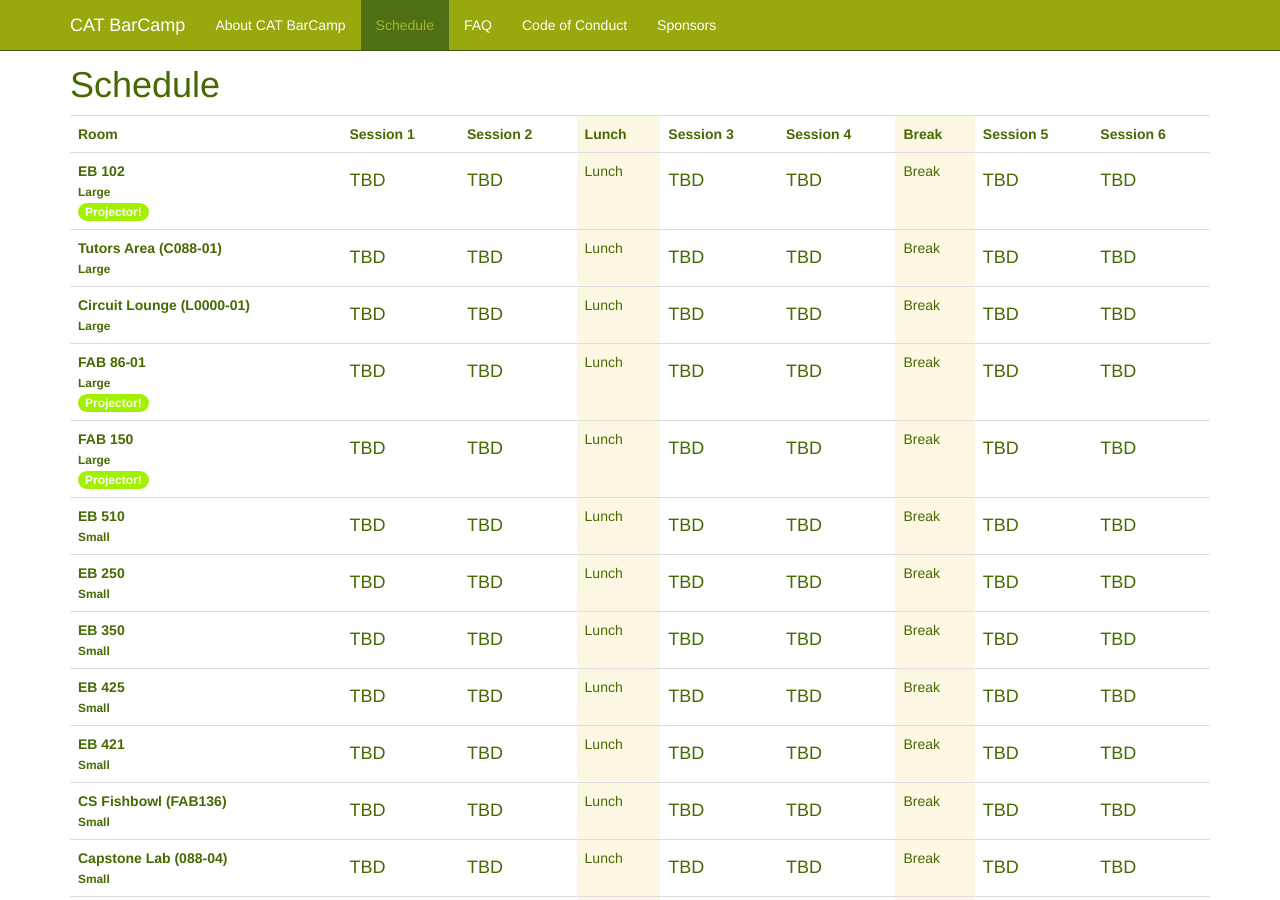
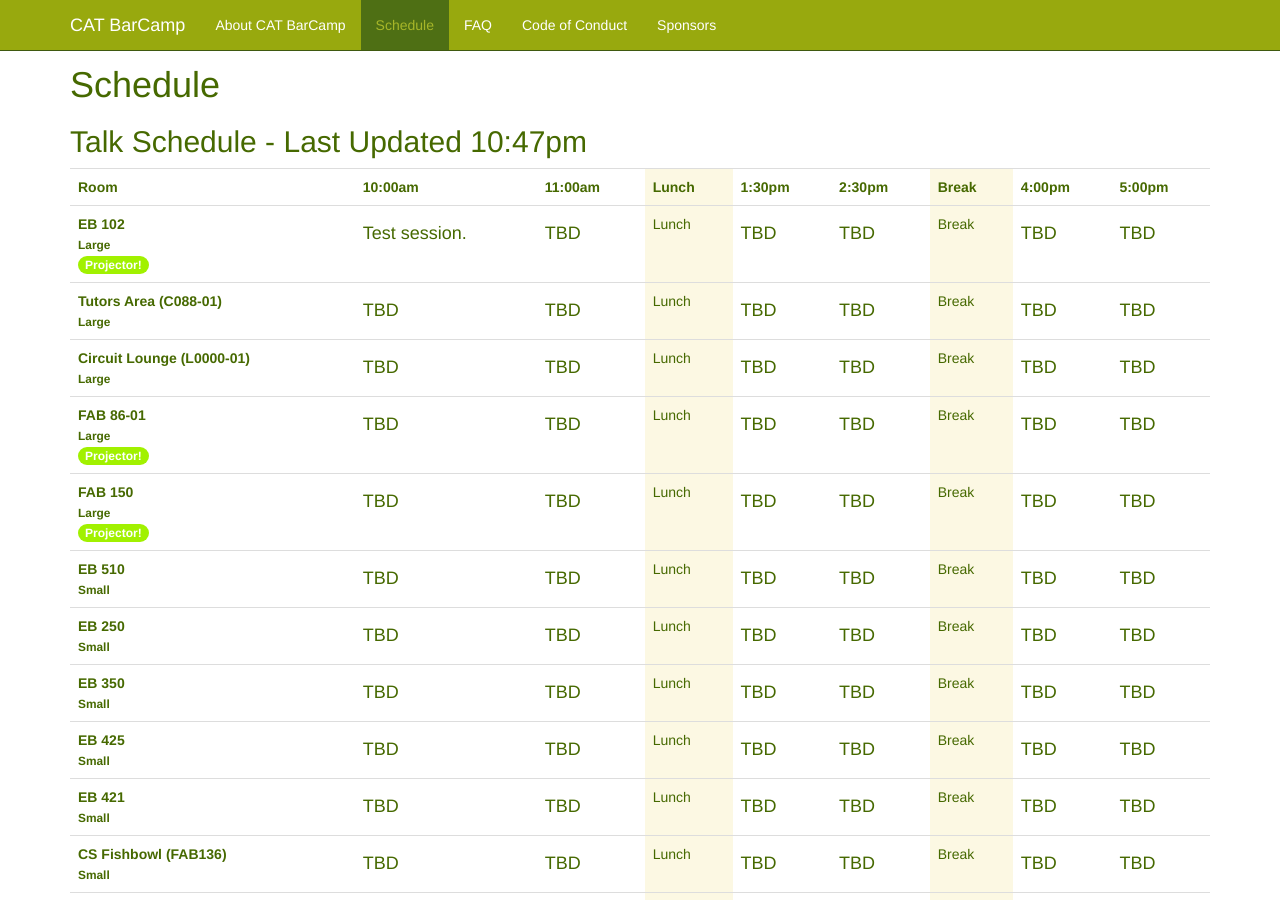
Before and after one commit to catbarcamp/catbarcamp.github.io, a Jekyll site: the page built from schedule.html, in a window 1280 px wide and 900 px high. Built offline with Jekyll 4.4.1, drawn with Linux system fonts in a browser that asks for light colours.

Commit message:
Automated schedule update.

```diff
--- a/schedule.html
+++ b/schedule.html
@@ -4,34 +4,35 @@ title: Schedule
 section: schedule
 ---
 
+<h2>Talk Schedule - Last Updated 10:47pm</h2>
 <table class="table table-hover">
   <tr>
     <th>
       Room
     </th>
     <th>
-      Session 1
+      10:00am
     </th>
     <th>
-      Session 2
+      11:00am
     </th>
     <th class="bg-warning">
       Lunch
     </th>
     <th>
-      Session 3
+      1:30pm
     </th>
     <th>
-      Session 4
+      2:30pm
     </th>
     <th class="bg-warning">
       Break
     </th>
     <th>
-      Session 5
+      4:00pm
     </th>
     <th>
-      Session 6
+      5:00pm
     </th>
   </tr>
   <tr>
@@ -46,7 +47,7 @@ section: schedule
       <br>
       <span class="badge">Projector!</span>
     </th>
-    <td><h4>TBD</h4></td>
+    <td><h4>Test session.</h4></td>
     <td><h4>TBD</h4></td>
     <td class="bg-warning">
       Lunch
```
